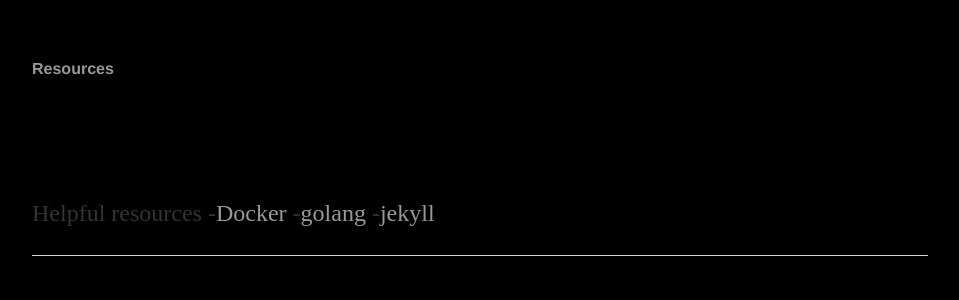
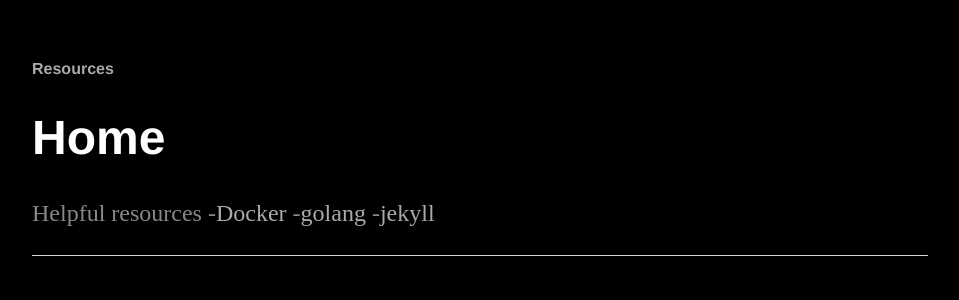
Before and after one commit to echu888/echu888.github.io, a Jekyll site: the page built from index.md, in a window 1280 px wide. Shown: the top 300 px of the page, without its empty margins (160-1119 px from the left). Built offline with Jekyll 4.4.1, drawn with Linux system fonts in a browser that asks for light colours.

Commit message:
Update coloring

```diff
--- a/css/main.css
+++ b/css/main.css
@@ -1,7 +1,8 @@
 body {
 	margin: 60px auto;
 	width: 70%;
-	background: black
+	background: black;
+	color: white;
 }
 nav ul, footer ul {
 	font-family:'Helvetica', 'Arial', 'Sans-Serif';
@@ -15,7 +16,7 @@ nav ul li, footer ul li {
 }
 a {
 	text-decoration: none;
-	color: #999;
+	color: #aaa;
 }
 a:hover {
 	text-decoration: underline;
@@ -27,7 +28,7 @@ h1 {
 p {
 	font-size: 1.5em;
 	line-height: 1.4em;
-	color: #333;
+	color: #888;
 }
 footer {
 	border-top: 1px solid #d5d5d5;
```
